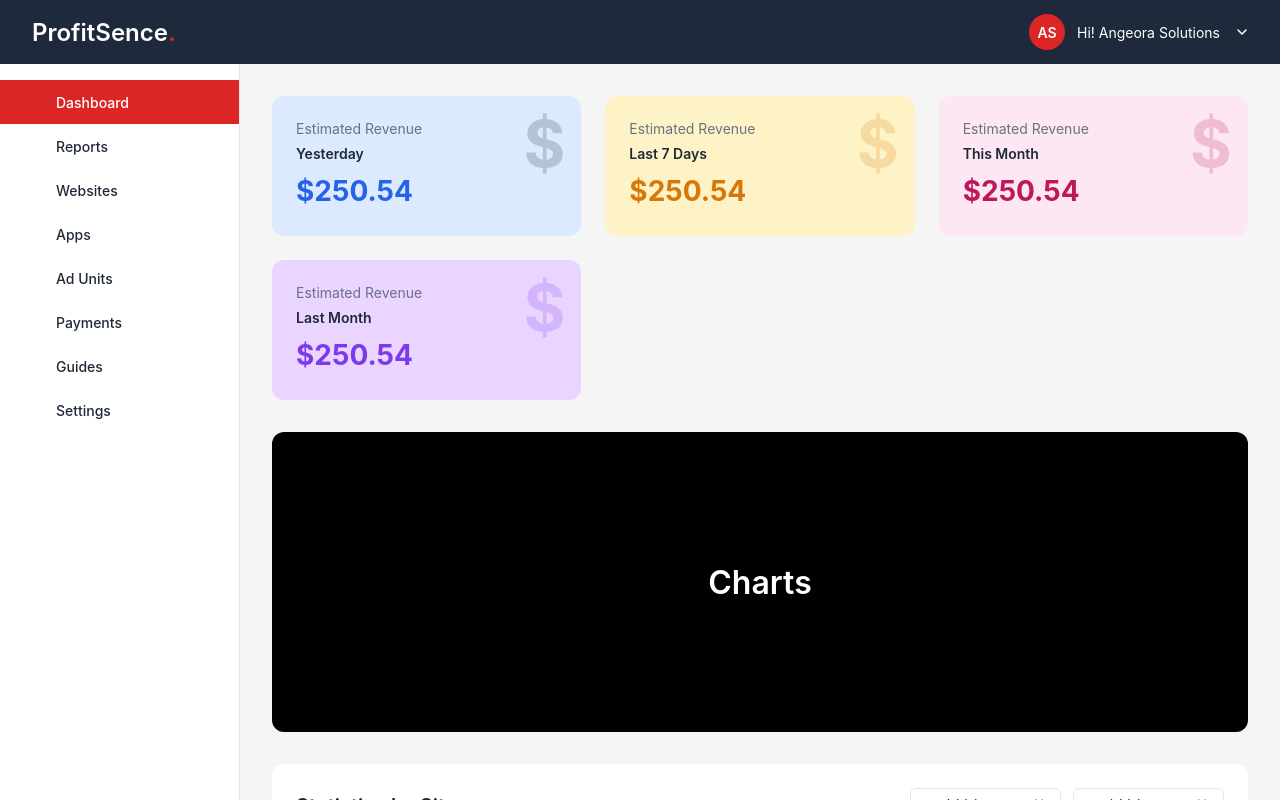
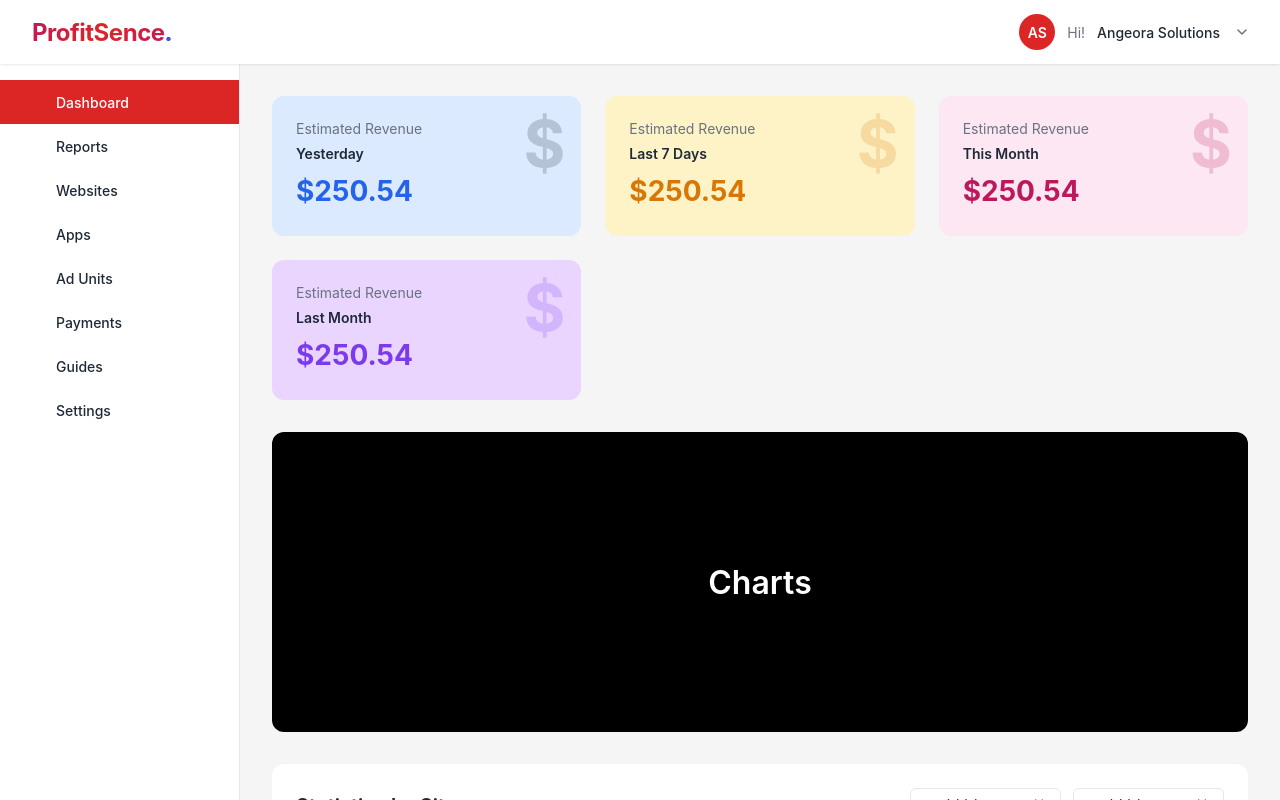
Before and after one commit to TharukaSenevirathne/profitsence-publisher-dashboard, an Angular app in the folder frontend/: page /dashboard in a window 1280 px wide. Built offline with nearby package versions, Linux system fonts and the light colour scheme.

Commit message:
style: enhance layout and styling in index.html and layout components, update header background and logo styles

```diff
--- a/frontend/src/app/layout/layout.component.html
+++ b/frontend/src/app/layout/layout.component.html
@@ -7,9 +7,10 @@
     <div class="header-right">
       <div class="user-profile">
         <div class="avatar">AS</div>
-        <span class="user-name">Hi! Angeora Solutions</span>
+        <span class="user-greeting">Hi!</span>
+        <span class="user-name">Angeora Solutions</span>
         <svg class="dropdown-icon" width="12" height="12" viewBox="0 0 12 12" fill="none" xmlns="http://www.w3.org/2000/svg">
-          <path d="M2 4L6 8L10 4" stroke="white" stroke-width="1.5" stroke-linecap="round" stroke-linejoin="round"/>
+          <path d="M2 4L6 8L10 4" stroke="#6b7280" stroke-width="1.5" stroke-linecap="round" stroke-linejoin="round"/>
         </svg>
       </div>
     </div>
--- a/frontend/src/app/layout/layout.component.scss
+++ b/frontend/src/app/layout/layout.component.scss
@@ -6,7 +6,7 @@
 }
 
 .header {
-  background-color: var(--dark-blue);
+  background-color: var(--white);
   color: white;
   padding: 1rem 2rem;
   display: flex;
@@ -14,6 +14,7 @@
   align-items: center;
   height: 64px;
   z-index: 100;
+  box-shadow: 0 1px 3px rgba(0, 0, 0, 0.06), 0 1px 2px rgba(0, 0, 0, 0.04);
 }
 
 .header-left {
@@ -23,13 +24,18 @@
 
 .logo {
   font-size: 1.5rem;
-  font-weight: 600;
-  color: white;
+  font-weight: 700;
+  background: linear-gradient(135deg, #be185d 0%, #dc2626 50%, #be185d 100%);
+  -webkit-background-clip: text;
+  -webkit-text-fill-color: transparent;
+  background-clip: text;
   margin: 0;
+  letter-spacing: -0.02em;
 }
 
 .logo-dot {
-  color: var(--primary-red);
+  color: #2563eb;
+  -webkit-text-fill-color: #2563eb;
 }
 
 .header-right {
@@ -57,9 +63,16 @@
   font-size: 0.875rem;
 }
 
+.user-greeting {
+  font-size: 0.875rem;
+  color: var(--text-gray);
+  font-weight: 400;
+}
+
 .user-name {
   font-size: 0.875rem;
-  color: white;
+  color: var(--text-dark);
+  font-weight: 500;
 }
 
 .dropdown-icon {
--- a/frontend/src/index.html
+++ b/frontend/src/index.html
@@ -6,7 +6,11 @@
   <base href="/">
   <meta name="viewport" content="width=device-width, initial-scale=1">
   <style>
-
+    html, body {
+      height: 100%;
+      margin: 0;
+      padding: 0;
+    }
   </style>
   <link rel="icon" type="image/x-icon" href="favicon.ico">
 </head>
```
